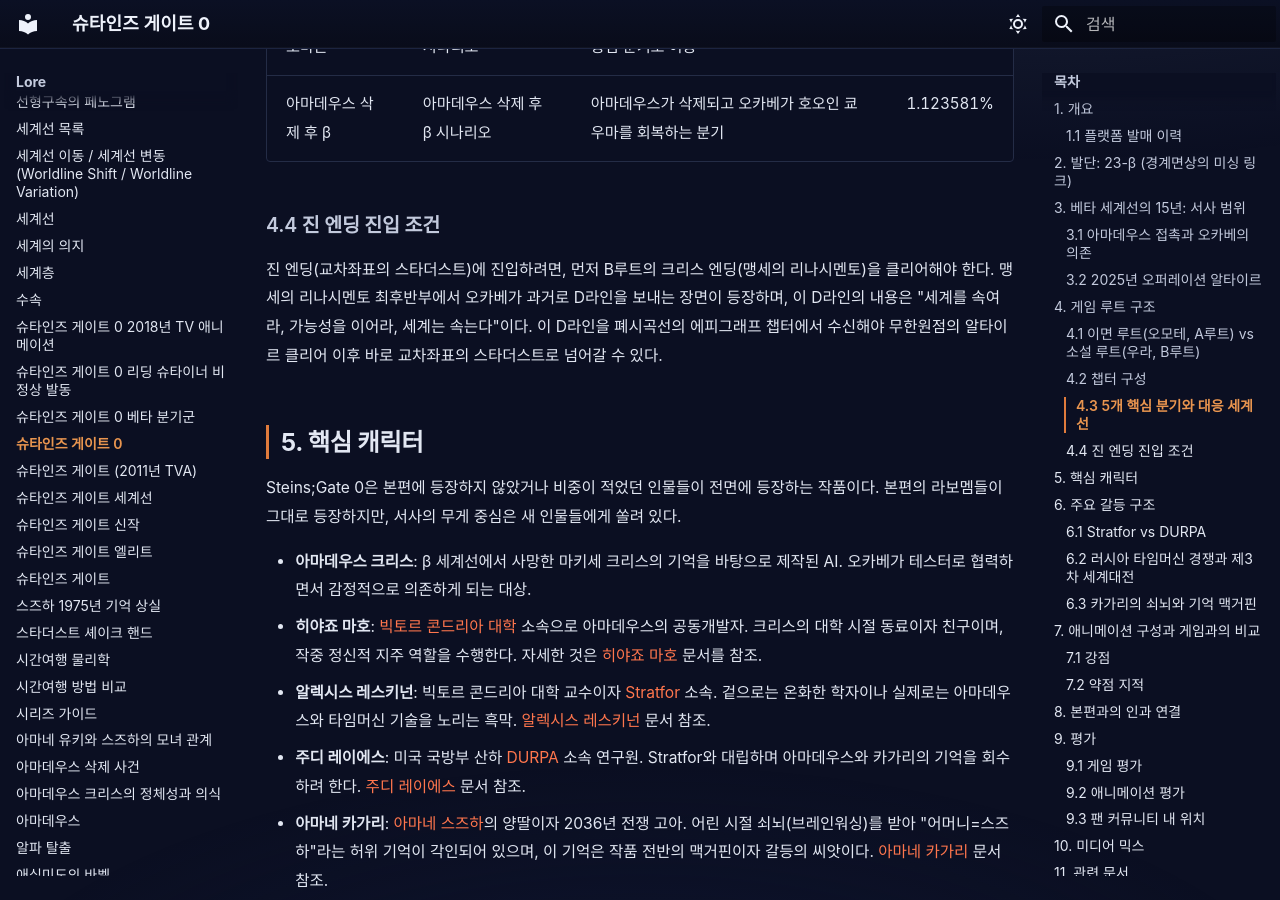
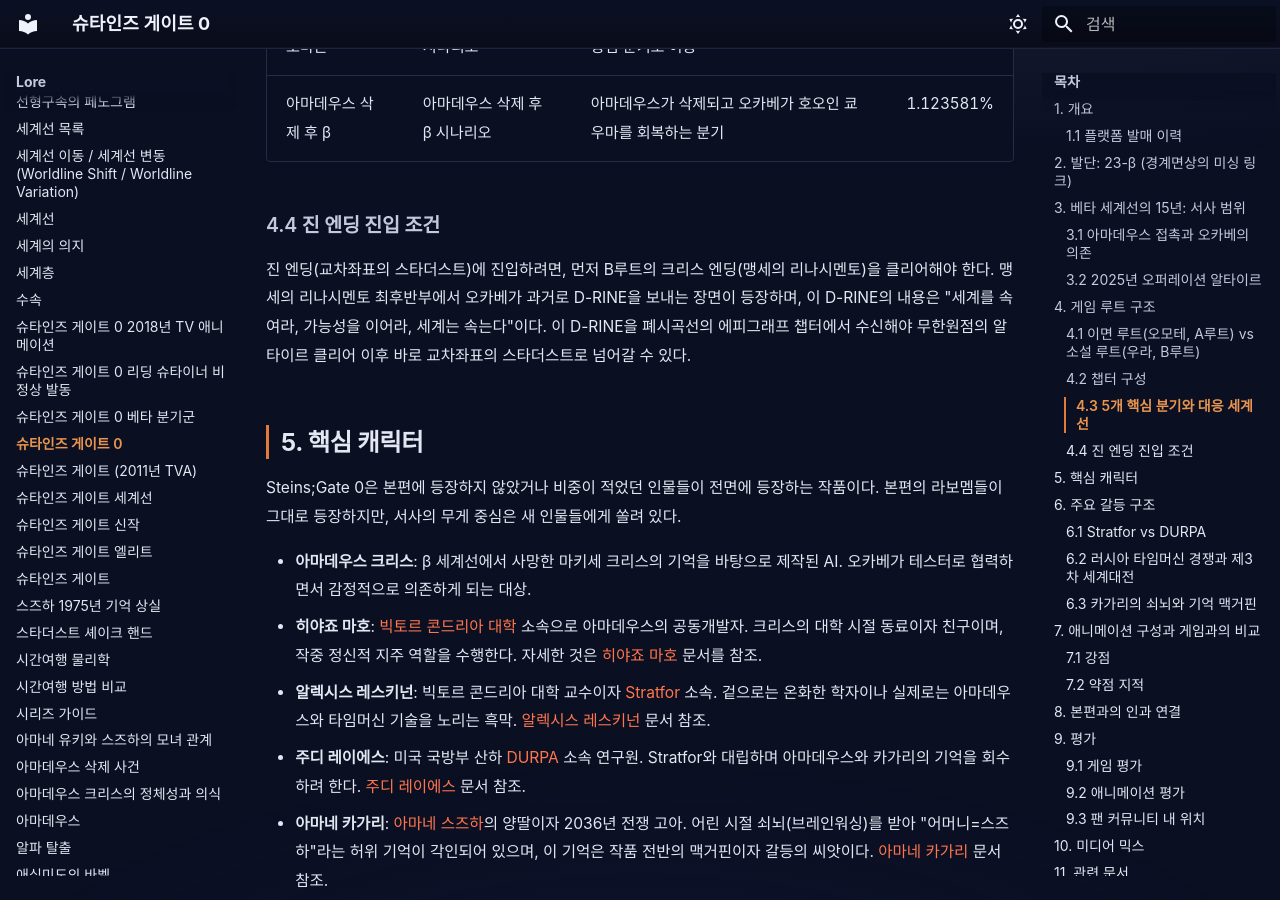
Before and after one commit to sgwiki/sgwiki.github.io, an MkDocs documentation site: the page built from wiki/lore/슈타인즈-게이트-0.md, in a window 1280 px wide and 900 px high, scrolled down 4362 px. Built offline with MkDocs 1.6.1 and Material for MkDocs 9.7.7, drawn with Linux system fonts in a browser that asks for light colours; some web fonts are replaced.

Commit message:
fix(wiki): 슈타인즈-게이트-0 — P10 bd224c74 패치 적용

```diff
--- a/wiki/lore/슈타인즈-게이트-0.md
+++ b/wiki/lore/슈타인즈-게이트-0.md
@@ -97,7 +97,7 @@ A루트(소설 루트)는 사전에 발매된 소설책의 전개를 따르고,
 
 ### 4.4 진 엔딩 진입 조건
 
-진 엔딩(교차좌표의 스타더스트)에 진입하려면, 먼저 B루트의 크리스 엔딩(맹세의 리나시멘토)을 클리어해야 한다. 맹세의 리나시멘토 최후반부에서 오카베가 과거로 D라인을 보내는 장면이 등장하며, 이 D라인의 내용은 "세계를 속여라, 가능성을 이어라, 세계는 속는다"이다. 이 D라인을 폐시곡선의 에피그래프 챕터에서 수신해야 무한원점의 알타이르 클리어 이후 바로 교차좌표의 스타더스트로 넘어갈 수 있다.
+진 엔딩(교차좌표의 스타더스트)에 진입하려면, 먼저 B루트의 크리스 엔딩(맹세의 리나시멘토)을 클리어해야 한다. 맹세의 리나시멘토 최후반부에서 오카베가 과거로 D-RINE을 보내는 장면이 등장하며, 이 D-RINE의 내용은 "세계를 속여라, 가능성을 이어라, 세계는 속는다"이다. 이 D-RINE을 폐시곡선의 에피그래프 챕터에서 수신해야 무한원점의 알타이르 클리어 이후 바로 교차좌표의 스타더스트로 넘어갈 수 있다.
 
 ## 5. 핵심 캐릭터
 
```
